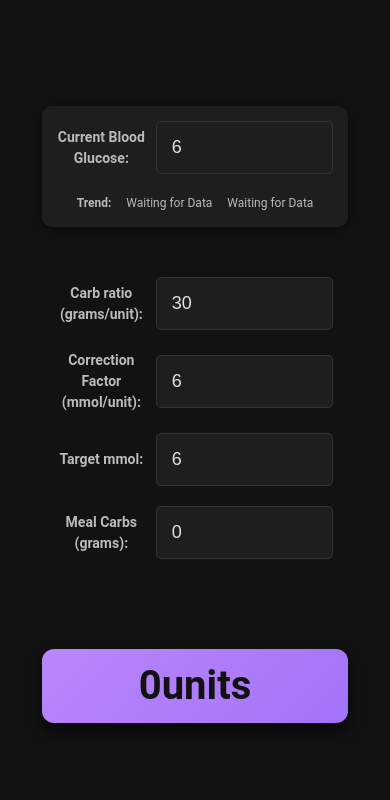
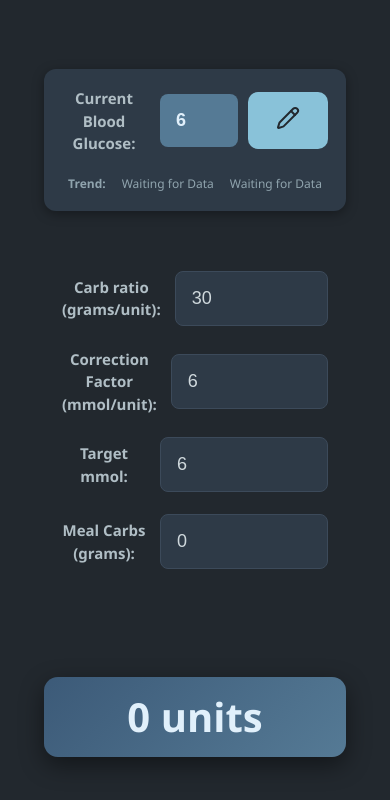
Before and after one commit to leonjoyce88/BolusCalc, a React (Vite) app in the folder client/: page / in a window 390 px wide. Shown: the top 800 px of the page. Built offline with nearby package versions, Linux system fonts and the light colour scheme; no server answers; the HTML template or start-up script is replaced by a standard one.

Commit message:
Enabled manual editing of mmol and toggle. Updated colour scheme

```diff
--- a/client/package.json
+++ b/client/package.json
@@ -12,6 +12,7 @@
   "dependencies": {
     "dexcom-share-api": "^1.0.8",
     "esbuild": "^0.25.0",
+    "lucide-react": "^0.525.0",
     "react": "^18.3.1",
     "react-dom": "^18.3.1"
   },
--- a/client/src/App.css
+++ b/client/src/App.css
@@ -4,15 +4,16 @@
   margin: 0 auto;
   padding: 2rem;
   text-align: center;
+  background-color: #22282e; /* Dark soft grey-blue */
 }
 
 /* General Styles */
 body {
-    font-family: 'Roboto', sans-serif;
+  font-family: 'Segoe UI', 'Roboto', sans-serif;
   margin: 0;
   padding: 0;
-    background-color: #121212;
-    color: #e0e0e0;
+  background-color: #22282e; /* Matches root */
+  color: #cfd8dc; /* Light grey-blue text */
 }
 
 /* App Wrapper – Central Column Layout */
@@ -23,111 +24,172 @@ body {
   padding: 40px 20px;
   max-width: 640px;
   margin: 0 auto 60px auto;
-    /* For mobile, we'll adjust height further */
 }
 
 /* Top Info Panel */
 .top-info {
-    background-color: #1e1e1e;
-    padding: 20px;
-    border-radius: 10px;
+  background-color: #2e3a47; /* Slightly lighter blue-grey */
+  padding: 24px;
+  border-radius: 12px;
   margin-bottom: 20px;
-    box-shadow: 0 2px 8px rgba(0, 0, 0, 0.5);
+  box-shadow: 0 3px 12px rgba(0, 0, 0, 0.35);
   display: flex;
   flex-direction: column;
   gap: 20px;
 }
 
-/* Trend + Time Display Row */
+/* Input + Icon Button Layout */
+.input-icon-wrapper {
+  display: flex;
+  align-items: center;
+  gap: 10px;
+}
+
+.input-icon-wrapper input {
+  flex-grow: 1;
+  min-width: 0;
+}
+
+/* Icon Button */
+.icon-button {
+  width: 42px;
+  height: 42px;
+  background-color: #3c4a5a;
+  border: none;
+  border-radius: 8px;
+  display: flex;
+  align-items: center;
+  justify-content: center;
+  color: #89c2d9; /* Soft blue */
+  cursor: pointer;
+  transition: background-color 0.25s ease;
+}
+
+.icon-button:hover {
+  background-color: #5588a3;
+  color: #e1f0fb;
+}
+
+.icon-button:focus {
+  outline: 2px solid #89c2d9;
+  outline-offset: 2px;
+}
+
+/* Input Styles */
+input {
+  width: 100%;
+  padding: 18px 20px;
+  font-size: 20px;
+  border: 1px solid #3c4a5a;
+  border-radius: 8px;
+  background-color: #2e3a47;
+  color: #cfd8dc;
+  box-sizing: border-box;
+  transition: border-color 0.3s ease, box-shadow 0.3s ease;
+}
+
+input:focus {
+  outline: none;
+  border-color: #89c2d9;
+  box-shadow: 0 0 8px rgba(137, 194, 217, 0.6);
+}
+
+/* Editable */
+input.editable {
+  background-color: #2e3a47;
+  cursor: text;
+}
+
+input.editable:focus {
+  border-color: #89c2d9;
+  box-shadow: 0 0 8px rgba(137, 194, 217, 0.6);
+}
+
+/* Readonly */
+input.readonly {
+  background-color: #557a95; /* Muted steel blue */
+  color: #e1f0fb; /* Very light blue */
+  border: none;
+  font-weight: 600;
+  cursor: default;
+  box-shadow: none;
+}
+
+input.readonly:focus {
+  outline: none;
+}
+
+/* Trend + Time Row */
 .trend-time-row {
   display: flex;
   justify-content: center;
   align-items: center;
-    gap: 15px;
+  gap: 16px;
   font-size: 14px;
-    color: #bbbbbb;
+  color: #90a4ae; /* Muted light blue-grey */
 }
 
 .trend-time-row .trend-label,
 .trend-time-row .time-label {
-    font-weight: bold;
+  font-weight: 700;
 }
 
 /* Input Container */
 .container {
   display: grid;
   grid-template-columns: 1fr;
-    gap: 20px;
-    padding: 20px;
+  gap: 22px;
+  padding: 22px;
 }
 
 /* Input Form Row */
 .form-row {
   display: grid;
   grid-template-columns: 1fr 2fr;
-    gap: 10px;
+  gap: 14px;
   align-items: center;
-}
-
-/* Inputs */
-input {
-    width: 100%;
-    padding: 20px;
-    font-size: 22px;
-    border: 1px solid #333;
-    border-radius: 5px;
-    background-color: #1e1e1e;
-    color: #e0e0e0;
-    box-sizing: border-box;
-}
-
-input:focus {
-    outline: none;
-    border-color: #bb86fc;
-    box-shadow: 0 0 5px rgba(187, 134, 252, 0.5);
 }
 
 /* Label Styling */
 label {
-    font-weight: bold;
-    color: #bbbbbb;
+  font-weight: 600;
+  color: #b0bec5; /* Soft blue grey */
   cursor: pointer;
   transition: color 0.3s ease;
 }
 
 label:hover {
-    color: #bb86fc;
+  color: #89c2d9;
 }
 
 /* Bolus Result Styling */
 .bolus-result {
-    background: linear-gradient(135deg, #bb86fc, #a273f8);
-    color: #121212;
-    padding: 40px;
-    border-radius: 12px;
-    margin-top: 40px;
-    box-shadow: 0 8px 16px rgba(0, 0, 0, 0.6);
-    transition: background-color 0.3s ease, box-shadow 0.3s ease;
+  background: linear-gradient(135deg, #3c5a78, #557a95); /* Soft blue gradient */
+  color: #e1f0fb;
+  padding: 44px;
+  border-radius: 14px;
+  margin-top: 48px;
+  box-shadow: 0 8px 24px rgba(0, 0, 0, 0.45);
 }
 
 .bolus-result h1 {
-    font-size: 56px;
+  font-size: 54px;
   margin: 0;
-    font-weight: bold;
-    color: #121212;
+  font-weight: 700;
+  color: #e1f0fb;
   text-align: center;
 }
 
-/* Optional Title for Bolus Section */
+/* Optional Bolus Title */
 .section-title {
-    font-size: 20px;
-    font-weight: bold;
-    color: #4a0072;
-    margin-bottom: 15px;
+  font-size: 22px;
+  font-weight: 700;
+  color: #89c2d9;
+  margin-bottom: 20px;
   text-align: center;
 }
 
-/* Responsive Styling for Larger Screens */
+/* Responsive Styling */
 @media (min-width: 768px) {
   .container {
     grid-template-columns: 1fr 1fr;
@@ -150,17 +212,16 @@ label:hover {
   }
 }
 
-/* Mobile-Specific Adjustments */
+/* Mobile Styling */
 @media (max-width: 767px) {
   html, body {
     height: auto;
   }
 
   .app-wrapper {
-        height: auto;
-        padding: 20px 10px;
+    padding: 20px 12px;
     margin: 0 auto;
-        gap: 20px;
+    gap: 24px;
     overflow: visible;
     justify-content: flex-start;
   }
@@ -168,12 +229,12 @@ label:hover {
   .top-info,
   .container,
   .bolus-result {
-        margin-bottom: 15px;
-        padding: 15px;
+    margin-bottom: 18px;
+    padding: 18px;
   }
 
   input {
-        padding: 15px;
+    padding: 16px;
     font-size: 18px;
   }
 
@@ -186,26 +247,42 @@ label:hover {
   }
 
   .section-title {
-        font-size: 18px;
+    font-size: 20px;
   }
 
   label, p {
-        font-size: 14px;
+    font-size: 15px;
   }
 }
 
-/* Button Styling (if used) */
+/* Button Styling */
 button {
   display: inline-block;
-    padding: 10px 20px;
-    font-size: 16px;
-    color: #fff;
-    background-color: #bb86fc;
+  padding: 14px 28px;
+  font-size: 17px;
+  color: #22282e; /* Dark background text */
+  background-color: #89c2d9; /* Soft blue button */
   border: none;
-    border-radius: 5px;
+  border-radius: 10px;
   cursor: pointer;
+  font-weight: 700;
+  transition: background-color 0.3s ease;
 }
 
 button:hover {
-    background-color: #9a67ea;
+  background-color: #aacfe6;
+  color: #1a232a;
 }
+/* Hide number input spinner controls */
+
+/* Chrome, Safari, Edge, Opera */
+input[type=number]::-webkit-inner-spin-button,
+input[type=number]::-webkit-outer-spin-button {
+  -webkit-appearance: none;
+  margin: 0;
+}
+
+/* Firefox */
+input[type=number] {
+  -moz-appearance: textfield;
+}
--- a/client/src/App.tsx
+++ b/client/src/App.tsx
@@ -12,6 +12,11 @@ function App() {
     const [reading, setReading] = useState<Reading | null>(null)
     const [formData, setFormData] = useState<FormData>({ ratio: "30", factor: "6", target: "6", carbs: "0" })
 
+    const [manualEntry, setManualEntry] = useState<boolean>(false)
+    const [manualMmol, setManualMmol] = useState<string>(formData.target)
+
+    useEffect(() => { console.log(manualEntry) }, [manualEntry])
+
     const handleFormChange = (field: FormField) => (e: React.ChangeEvent<HTMLInputElement>) => {
         const value = e.target.value;
         setFormData((prev) => ({
@@ -20,18 +25,16 @@ function App() {
         }))
     }
     const handleMmolChange = (e: React.ChangeEvent<HTMLInputElement>) => {
-        const raw = e.target.value;
-        const value = raw === "" ? "" : Number(raw);
-        setReading({
-            mmol: isNaN(value as number) ? "" : value,
-            timestamp: undefined,
-            trend: undefined
-        })
+        const value = e.target.value;
+        setManualMmol(value)
     }
 
     const bolusValue = useMemo(() => {
         const { target, factor, carbs, ratio } = formData
         let mmol = reading?.mmol
+        if (manualEntry) {
+            mmol = parseFloat(manualMmol)
+        }
         if (!mmol) {
             mmol = parseFloat(target)
         }
@@ -46,14 +49,14 @@ function App() {
             return 0
         }
         return total
-    }, [reading, formData])
+    }, [reading, formData, manualEntry, manualMmol])
 
     const timeoutRef = useRef<number | null>(null)
 
     useEffect(() => {
         const fetchData = async () => {
             try {
-                const res = await fetch('https://boluscalc-production.up.railway.app/new')
+                const res = await fetch('http://localhost:3000/new')
                 if (!res.ok) {
                     if (res.status === 500) {
                         console.error("Server error: No glucose data available")
@@ -86,7 +89,7 @@ function App() {
 
     return (
         <div className='app-wrapper'>
-            <TopInfo reading={reading} handleMmolChange={handleMmolChange} />
+            <TopInfo reading={reading} handleMmolChange={handleMmolChange} manualEntry={manualEntry} setManualEntry={setManualEntry} manualMmol={manualMmol} />
             <Inputs formData={formData} handleFormChange={handleFormChange} />
             <Bolus bolus={bolusValue} />
         </div>
--- a/client/src/components/Bolus.tsx
+++ b/client/src/components/Bolus.tsx
@@ -7,7 +7,7 @@ interface BolusProps {
 const Bolus: React.FC<BolusProps> = ({ bolus }) => {
     return (
         <div className="bolus-result">
-            <h1>{bolus != null ? bolus + "units" : "Invalid input"}</h1>
+            <h1>{bolus != null ? bolus + " units" : "Invalid input"}</h1>
         </div>
     )
 }
--- a/client/src/components/TopInfo.tsx
+++ b/client/src/components/TopInfo.tsx
@@ -1,12 +1,17 @@
 import React, { useEffect, useRef, useState } from "react";
 import { Reading } from "../types/reading";
+
+import { Pencil, X } from "lucide-react"; // edit and close icons
 
 const MinutesInMs = 60000
 interface TopInfoProps {
     reading: Reading | null;
     handleMmolChange: (e: React.ChangeEvent<HTMLInputElement>) => void;
+    manualEntry: boolean
+    setManualEntry: React.Dispatch<React.SetStateAction<boolean>>
+    manualMmol: string
 }
-const TopInfo: React.FC<TopInfoProps> = ({ reading, handleMmolChange }) => {
+const TopInfo: React.FC<TopInfoProps> = ({ reading, handleMmolChange, manualEntry, setManualEntry, manualMmol }) => {
     const [minAgo, setMinAgo] = useState<Number | null>(null);
     const timeoutRef = useRef<ReturnType<typeof setTimeout> | undefined>(undefined)
 
@@ -35,7 +40,13 @@ const TopInfo: React.FC<TopInfoProps> = ({ reading, handleMmolChange }) => {
         <div className="top-info">
             <div className="form-row">
                 <label htmlFor="blood-glucose">Current Blood Glucose:</label>
-                <input id="blood-glucose" type="number" value={reading?.mmol ?? 6} onChange={handleMmolChange} />
+                <div className="input-icon-wrapper">
+                    <input id="blood-glucose" type="number" value={manualEntry ? manualMmol : (reading?.mmol ?? 6)} onChange={handleMmolChange} readOnly={!manualEntry} className={manualEntry ? "editable" : "readonly"} />
+                    <button onClick={() => setManualEntry(!manualEntry)}>
+                        {manualEntry ? <X /> : <Pencil />}
+                    </button>
+
+                </div>
             </div>
 
             <div className="trend-time-row">
```
Also changed, not shown: 1 other file (tests, documents, lock files or other folders). Lines whose indentation alone changed are shown as unchanged.
